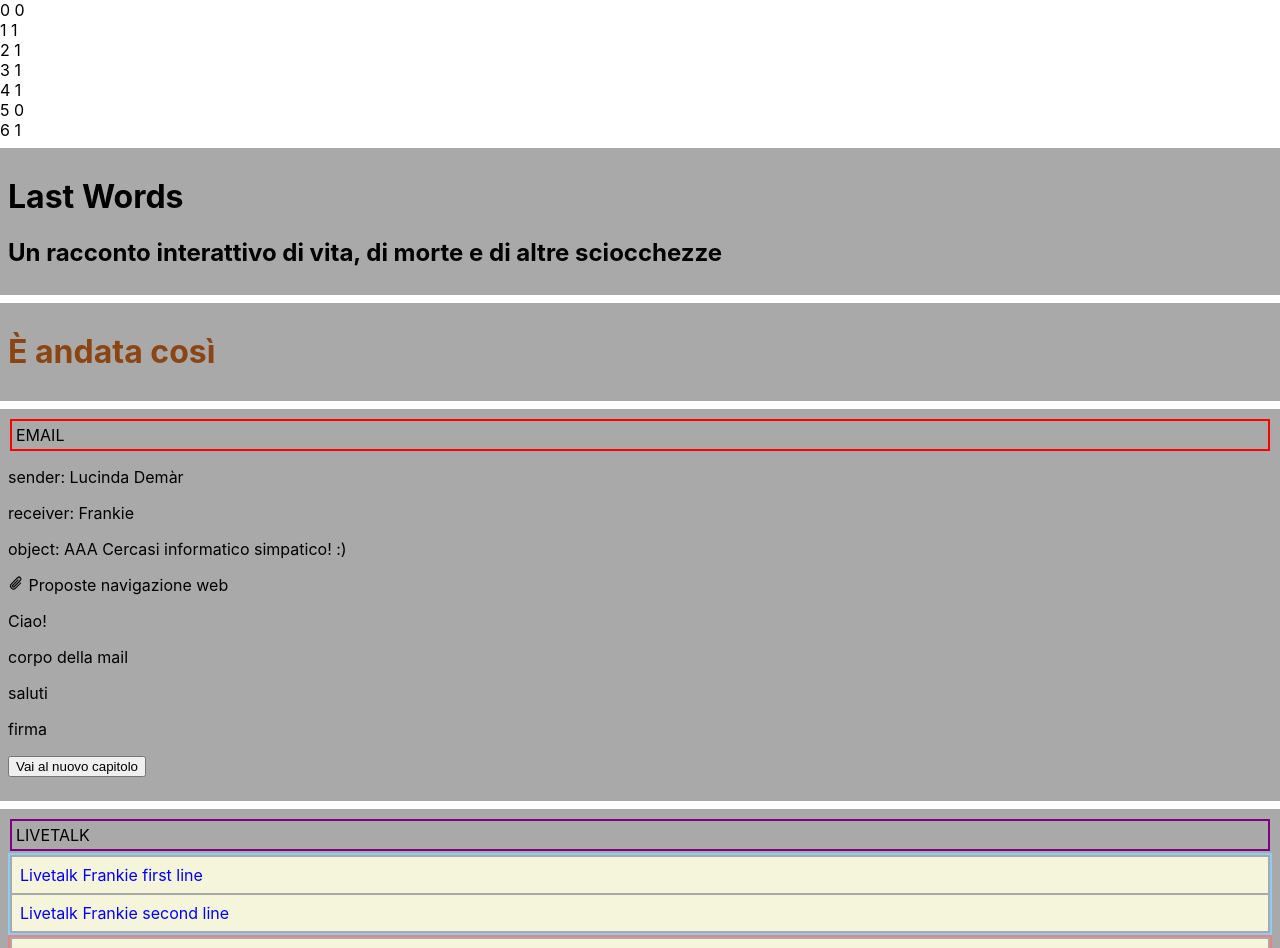
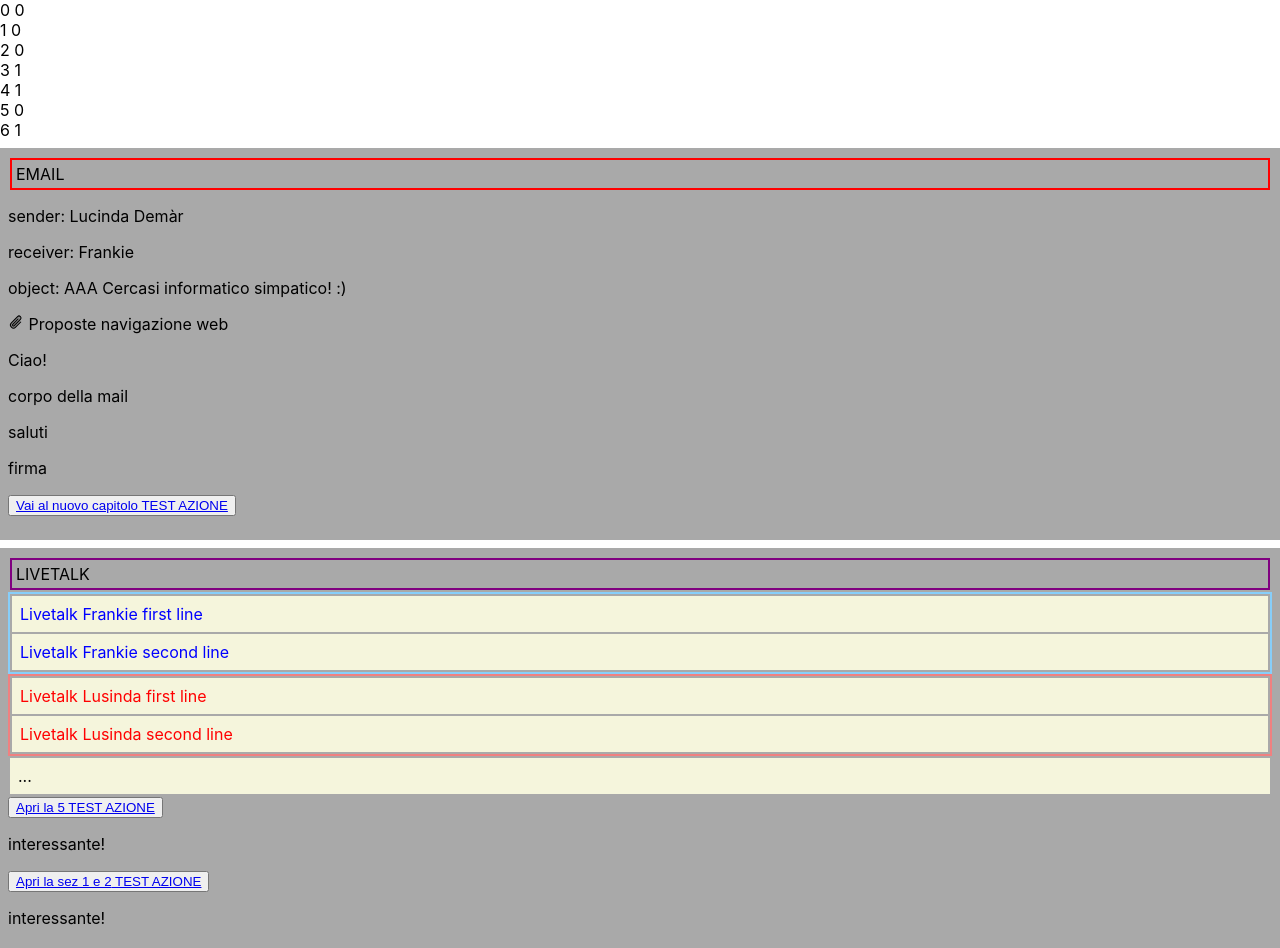
Before and after one commit to FrankieBortot/last-words-react, a React (Create React App) app: page / in a window 1280 px wide. Shown: the top 948 px of the page. Built offline with nearby package versions, Linux system fonts and the light colour scheme.

Commit message:
completed visibility management

```diff
--- a/src/App.js
+++ b/src/App.js
@@ -8,9 +8,12 @@ export default function Chapter({data}) {
   const [sectionVisibility, setSectionVisibility] = useState(data.map((section, sectionIndex) => section.isVisible));
 
   function handleVisibility(sectionIndex) {
-    const nextVisibility = [...sectionVisibility];
-    nextVisibility[sectionIndex] = true;
+    const currentVisibility = [...sectionVisibility];
+    const nextVisibility = currentVisibility.map((visibility, visibilityIndex) =>
+    sectionIndex.includes(visibilityIndex) ? true : visibility
+    )
     setSectionVisibility(nextVisibility)
+    console.log(sectionVisibility)
   }
 
   function testAction() {
@@ -22,11 +25,12 @@ export default function Chapter({data}) {
       sectionContent={section}
       key={sectionIndex}
       isVisible={sectionVisibility[sectionIndex]}
+      sectionActions={handleVisibility}
       />
   )
 
-  const countSections = data.map((section, sectionIndex) =>
-    section.isVisible ? <div>{sectionIndex + " 1"}</div> :
+  const countSections = sectionVisibility.map((section, sectionIndex) =>
+    section ? <div>{sectionIndex + " 1"}</div> :
     <div>{sectionIndex + " 0"}</div>
   )
 
@@ -40,7 +44,7 @@ export default function Chapter({data}) {
 }
 
 
-function Section({sectionContent, isVisible}) {
+function Section({sectionContent, isVisible, sectionActions}) {
 
   if (sectionContent.type === "meta") {
     return null
@@ -74,7 +78,7 @@ function Section({sectionContent, isVisible}) {
 
   const actions = sectionContent.actions?.map((action, actionIndex) => {
     return (
-      <ButtonAction action={action} key={actionIndex} />
+      <ButtonAction action={action} onInteraction={sectionActions} key={actionIndex} sectionsOpened={action.sectionsOpened}/>
     )
   })
 
@@ -84,15 +88,15 @@ function Section({sectionContent, isVisible}) {
     <div className={"section " + isVisibleByDefault} id={sectionContent.id} >
       <SectionHeader type={sectionContent.type} title={sectionContent.title} />
       {mainContent}
-      <ActionArea>
+      <div className='action-area'>
         {actions}
-      </ActionArea>
+      </div>
     </div>
   )
 
 }
 
-function ButtonAction({action}) {
+function ButtonAction({action, onInteraction, sectionsOpened}) {
 
   const buttonType = (
     action.type === "go-to-chapter" ?
@@ -101,30 +105,18 @@ function ButtonAction({action}) {
       </button> :
 
     action.type === "open-section" ?
-      <button onClick={() => (action.sectionsOpened)}>
-        {action.copy.main}
+      <button onClick={() => onInteraction(sectionsOpened)}>
+        <a href={"#part-" + sectionsOpened[0]}>{action.copy.main} TEST AZIONE</a>
       </button> :
 
     null
   )
-
-  function openSection ({object}) {
-   alert(object)
-  }
 
   return (
     <>
     {buttonType}
     <p>{action.copy.description}</p>
     </>
-  )
-}
-
-function ActionArea({children}) {
-  return (
-    <div className='action-area'>
-      {children}
-    </div>
   )
 }
 
@@ -237,3 +229,8 @@ function EMail({emailContent}) {
     </div>
   )
 }
+
+
+
+// array = [0,1,0,0,0,0,1,1,0,1]
+// indexes = [2,4,5]
--- a/src/conversations/intro.js
+++ b/src/conversations/intro.js
@@ -7,7 +7,7 @@ export const intro = [
     {
     "type": "intro",
     "id": "part-1",
-    "isVisible": true,
+    "isVisible": false,
     "title": "Last Words",
     "subtitle": "Un racconto interattivo di vita, di morte e di altre sciocchezze"
     },
@@ -15,7 +15,7 @@ export const intro = [
     {
     "type": "narration",
     "id": "part-n",
-    "isVisible": true,
+    "isVisible": false,
     "title": "È andata così"
     },
 
@@ -66,17 +66,17 @@ export const intro = [
     ],
     "actions": [{
         "type": "open-section",
-        "sectionsOpened": 5,
+        "sectionsOpened": [5],
         "copy": {
-            "main": "Apri la prossima sezione",
+            "main": "Apri la 5",
             "description": "interessante!"
         }
         },
         {
         "type": "open-section",
-        "sectionsOpened": 6,
+        "sectionsOpened": [1, 2],
         "copy": {
-            "main": "Apri la prossima sezione",
+            "main": "Apri la sez 1 e 2",
             "description": "interessante!"
         }
         } ]
@@ -104,7 +104,7 @@ export const intro = [
     ],
     "actions": [{
         "type": "open-section",
-        "sectionsOpened": "test",
+        "sectionsOpened": [1],
         "copy": {
             "main": "Apri la prossima sezione",
             "description": "interessante!"
--- a/src/index.js
+++ b/src/index.js
@@ -16,6 +16,12 @@ export default function App() {
           <Route index element={<Intro />} />
           <Route path="january" element={<January />} />
           <Route path="february" element={<February />} />
+          <Route path="march" />
+          <Route path="april"  />
+          <Route path="may"  />
+          <Route path="june"  />
+          <Route path="april"  />
+
         </Route>
       </Routes>
     </BrowserRouter>
```
